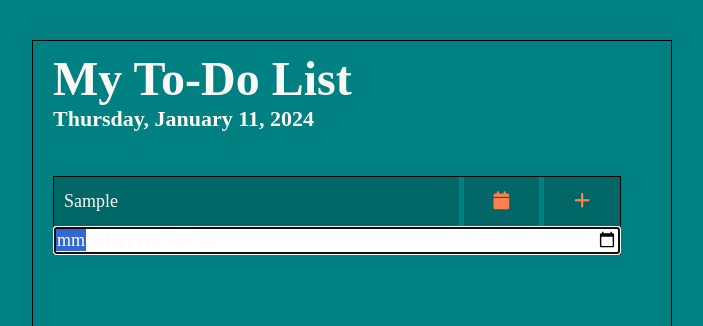
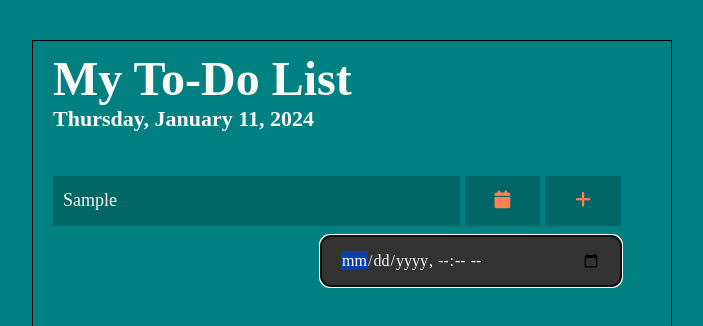
Before and after one commit to NaspoDev/To-Do, a React (Vite) app in the folder client/: page / in a window 1280 px wide. Both pictures are taken after typing "Sample" into the empty fields and a click on the button 789 px from the left and 201 px from the top of the page. Shown: the top 326 px of the page, without its empty margins (288-991 px from the left). Built offline with nearby package versions, Linux system fonts and the light colour scheme; a web font is replaced by a local one.

Commit message:
due date button functionality complete

```diff
--- a/client/src/App.scss
+++ b/client/src/App.scss
@@ -46,8 +46,7 @@
     display: flex;
     flex-direction: column;
     margin-top: 20px;
-
-    border: 1px solid black;
+    position: relative;
 
     .to-do-input-field {
       width: 100%;
@@ -76,8 +75,20 @@
       }
     }
 
-    .error-msg {
-      padding-top: 5px;
+    .due-date-selector {
+      align-self: flex-end;
+      margin-top: 10px;
+
+      width: 300px;
+      height: 50px;
+      font-size: 16px;
+      padding: 10px 20px;
+
+      border: none;
+      border-radius: 10px;
+      background-color: $dark-grey;
+
+      transition: 0.5s;
     }
   }
 }
--- a/client/src/components/ToDoForm.jsx
+++ b/client/src/components/ToDoForm.jsx
@@ -1,5 +1,7 @@
 // ToDoForm component.
 // This component is responsible for adding new tasks to the list.
+
+const hiddenClass = "hidden";
 
 function ToDoForm() {
   const newToDoPlaceholder = "New To-Do";
@@ -26,10 +28,8 @@ function ToDoForm() {
         {/* Due date button */}
         <button
           className="due-date-button"
-          onClick={() => {
-            // Reveal the due date selector (input type=datetime-local).
-            document.getElementById("due-date-selector").focus();
-          }}
+          id="due-date-button"
+          onClick={handleDueDateClick}
         >
           <i className="fa-solid fa-calendar icon"></i>
         </button>
@@ -41,9 +41,36 @@ function ToDoForm() {
       </div>
 
       {/* Hidden by default. To be used when the due date button is clicked. */}
-      <input type="datetime-local" id="due-date-selector" />
+      <input
+        type="datetime-local"
+        id="due-date-selector"
+        className="due-date-selector hidden"
+        onBlur={(event) => {
+          // Hide the due date selector when it loses focus.
+          // (Unless the due date button was clicked, then let the due date button handle it).
+          if (event.relatedTarget?.id !== "due-date-button") {
+            document
+              .getElementById("due-date-selector")
+              .classList.add(hiddenClass);
+          }
+        }}
+      />
     </form>
   );
 }
 
+// Handles what happens when the due date button is clicked.
+function handleDueDateClick() {
+  // If the due date selector is hidden, reveal it.
+  if (
+    document.getElementById("due-date-selector").classList.contains(hiddenClass)
+  ) {
+    document.getElementById("due-date-selector").classList.remove(hiddenClass);
+    document.getElementById("due-date-selector").focus();
+  } else {
+    // Otherwise, hide it.
+    document.getElementById("due-date-selector").classList.add(hiddenClass);
+  }
+}
+
 export default ToDoForm;
--- a/client/src/css/App.css
+++ b/client/src/css/App.css
@@ -117,7 +117,7 @@ button:hover .icon {
   display: flex;
   flex-direction: column;
   margin-top: 20px;
-  border: 1px solid black;
+  position: relative;
 }
 .ToDoContainer .ToDoForm .to-do-input-field {
   width: 100%;
@@ -138,6 +138,15 @@ button:hover .icon {
 .ToDoContainer .ToDoForm .to-do-input-field input[type=text]:focus {
   border: 1px solid #ff7f50;
 }
-.ToDoContainer .ToDoForm .error-msg {
-  padding-top: 5px;
+.ToDoContainer .ToDoForm .due-date-selector {
+  align-self: flex-end;
+  margin-top: 10px;
+  width: 300px;
+  height: 50px;
+  font-size: 16px;
+  padding: 10px 20px;
+  border: none;
+  border-radius: 10px;
+  background-color: #333333;
+  transition: 0.5s;
 }
--- a/client/src/index.scss
+++ b/client/src/index.scss
@@ -35,6 +35,7 @@ $background-color-teal: #008080;
 $teal-dark: #006666;
 $coral: #ff7f50;
 $text-color-white: #faf9f6;
+$dark-grey: #333333;
 $error-red: #ffcccc;
 
 body {
```
